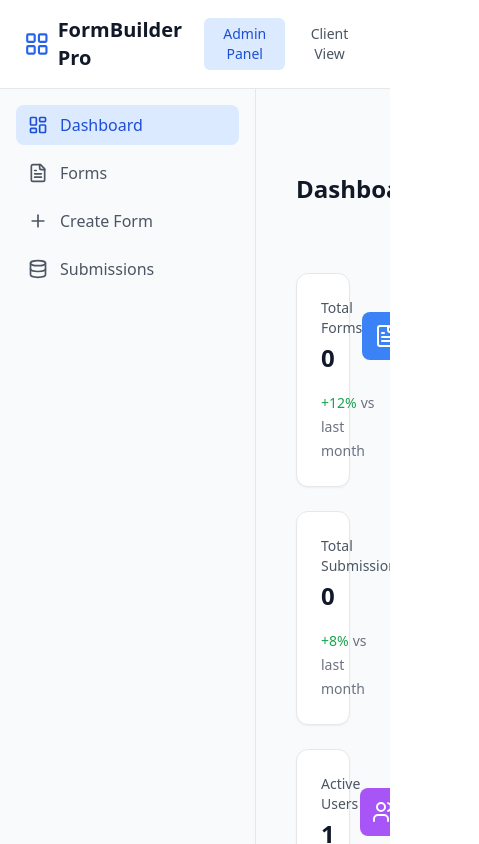
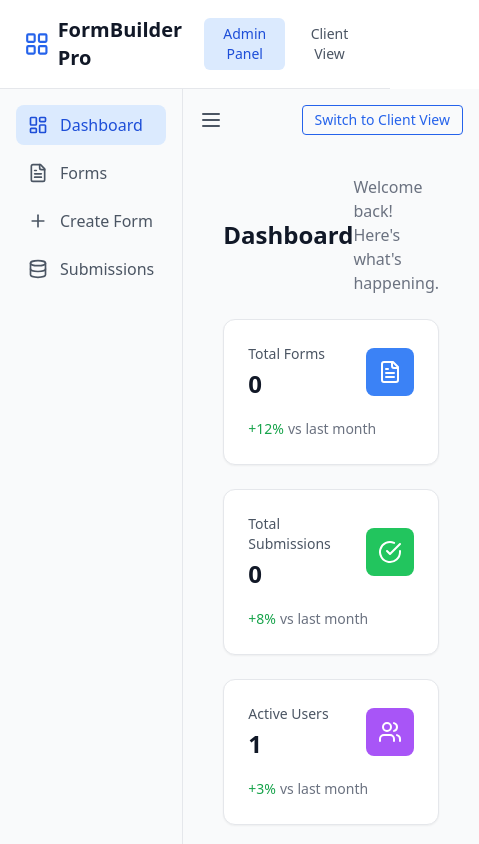
Before and after one commit to madhus1025/Forms_builder, a React (Vite) app in the folder apps/frontend/: page / in a window 390 px wide. Shown: the top 844 px of the page, 479 px wide, since content can reach past the window. Built offline with nearby package versions, Linux system fonts and the light colour scheme; no server answers.

Commit message:
Update AdminPanel.tsx

```diff
--- a/apps/frontend/src/components/admin/AdminPanel.tsx
+++ b/apps/frontend/src/components/admin/AdminPanel.tsx
@@ -1,36 +1,58 @@
 import React, { useState } from 'react';
 import { Sidebar } from '../layout/Sidebar';
+import { Menu } from 'lucide-react';
 import { Dashboard } from './Dashboard';
-import FormBuilder from './FormBuilder';
+import FormBuilder from "./FormBuilder";
 import { FormsManager } from './FormsManager';
 import { SubmissionsManager } from './SubmissionsManager';
+import { useApp } from '../../context/AppContext';
 
 export const AdminPanel: React.FC = () => {
   const [activeTab, setActiveTab] = useState('dashboard');
+  const [sidebarOpen, setSidebarOpen] = useState(false);
+  const { currentView, setCurrentView } = useApp();
 
-  const renderContent = () => {
+  const renderTabContent = () => {
     switch (activeTab) {
       case 'dashboard':
         return <Dashboard />;
       case 'forms':
-        return <FormsManager />;
+        return <FormsManager /> ;
       case 'create':
         return <FormBuilder />;
       case 'submissions':
         return <SubmissionsManager />;
       default:
-        return <Dashboard />;
+        return <div>Welcome to the Dashboard</div>;
     }
   };
 
   return (
-    <div className="flex min-h-screen bg-gray-50">
+    <div className="flex min-h-screen">
       {/* Sidebar */}
-      <Sidebar activeTab={activeTab} setActiveTab={setActiveTab} />
+      <Sidebar
+        activeTab={activeTab}
+        setActiveTab={setActiveTab}
+        isOpen={sidebarOpen}
+        onClose={() => setSidebarOpen(false)}
+      />
 
-      {/* Main Content Area */}
-      <div className="flex-1 overflow-auto p-4 sm:p-6">
-        {renderContent()}
+      {/* Main Content */}
+      <div className="flex-1 p-4 sm:p-6 bg-gray-50 w-full">
+        {/* Topbar for mobile toggle */}
+        <div className="sm:hidden flex justify-between items-center mb-4">
+          <button onClick={() => setSidebarOpen(true)} className="text-gray-600">
+            <Menu className="w-6 h-6" />
+          </button>
+          <button
+            className="text-sm px-3 py-1 border rounded text-blue-600 border-blue-600"
+            onClick={() => setCurrentView('client')}
+          >
+            Switch to Client View
+          </button>
+        </div>
+
+        {renderTabContent()}
       </div>
     </div>
   );
```
